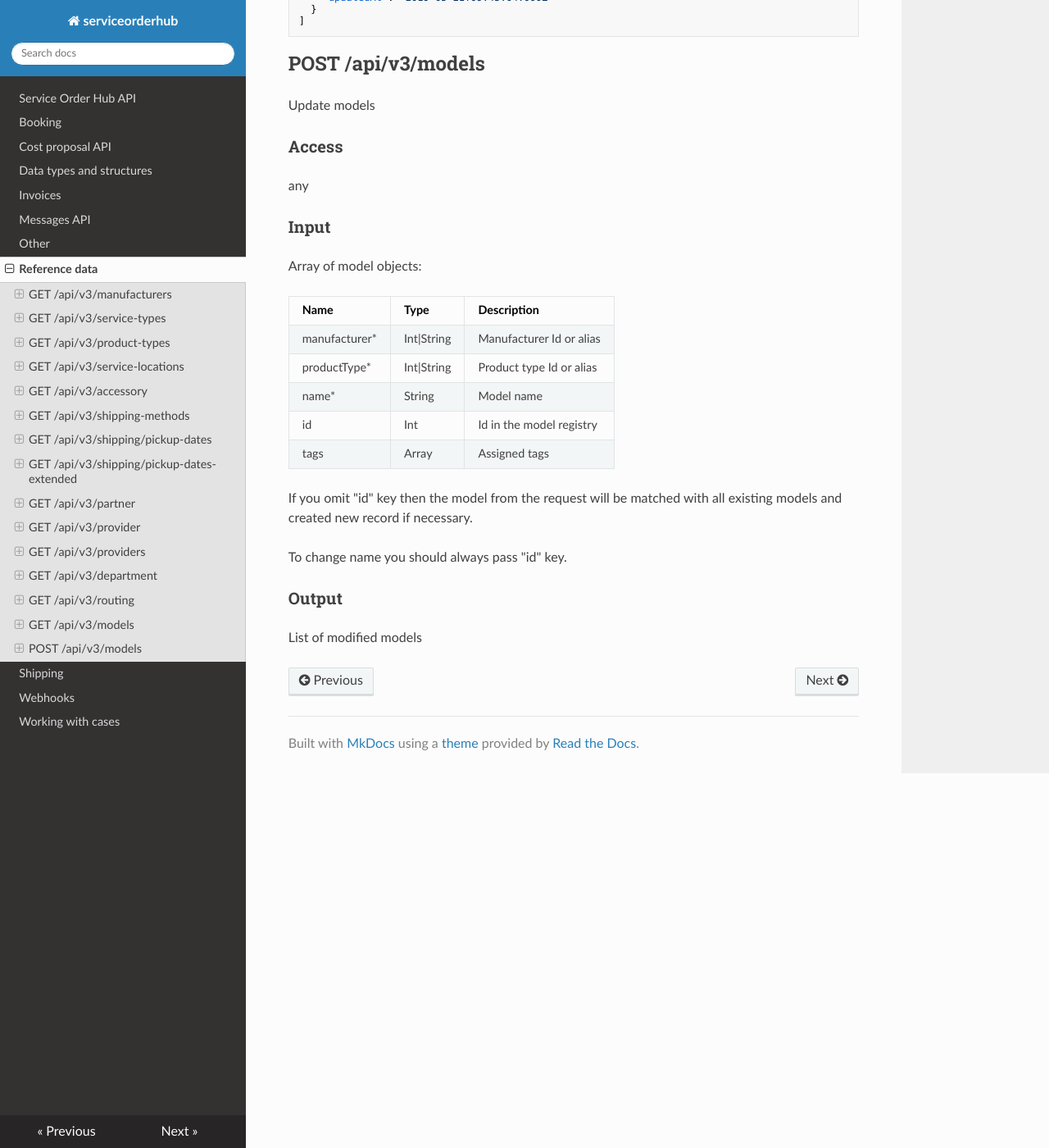
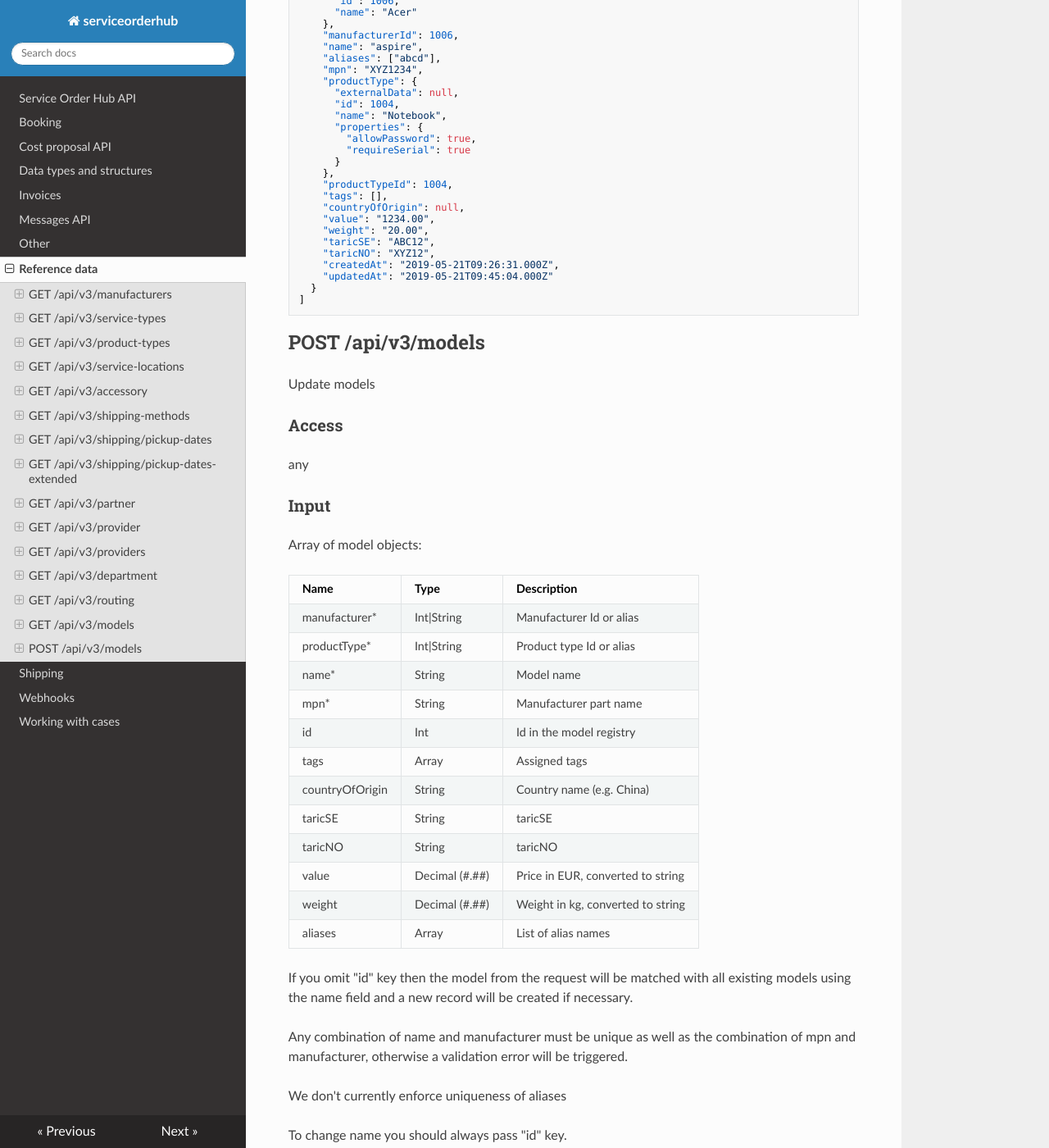
Before and after one commit to infocareworkshop/serviceorderhub-docs, an MkDocs documentation site: the page built from docs/Reference data.md, in a window 1280 px wide and 1400 px high, scrolled down 11918 px. Shown: the whole window at 82% size. Built offline with MkDocs 1.6.1, drawn with Linux system fonts in a browser that asks for light colours; nearby versions of some CDN libraries; some of the changed text lies outside the part shown.

Commit message:
Reworked models

```diff
--- a/docs/Reference data.md
+++ b/docs/Reference data.md
@@ -569,13 +569,22 @@
 |---------------------|---------------|-----------------------------------|
 | manufacturer        | Int\|String   | Manufacturer Id or alias          |
 | productType         | Int\|String   | Product type Id or alias          |
-| model\*             | String        | Model name                        |
+| model<sup>1</sup>             | String        | Model name              |
+| mpn<sup>2</sup>               | String        | Manufacturer part name  |
 | limit               | Int           | Number of results (10 by default) |
 
+<sup>1</sup> For non-strict search using name, mpn and aliases.
+
+<sup>2</sup> For strict search using mpn only.
+
+If no filters specified, we will return an empty list.
 
 ### Example
 
 `/api/v3/models?manufacturer=acer&model=aspire&limit=1`
+
+`/api/v3/models?mpn=XYZ1234`
+
 
 ### Output
 
@@ -591,6 +600,8 @@
     },
     "manufacturerId": 1006,
     "name": "aspire",
+    "aliases": ["abcd"],
+    "mpn": "XYZ1234",
     "productType": {
       "externalData": null,
       "id": 1004,
@@ -602,6 +613,12 @@
     },
     "productTypeId": 1004,
     "tags": [],
+    "countryOfOrigin": null,
+    "value": "1234.00",
+    "weight": "20.00",
+    "taricSE": "ABC12",
+    "taricNO": "XYZ12",
+    "createdAt": "2019-05-21T09:26:31.000Z",
     "updatedAt": "2019-05-21T09:45:04.000Z"
   }
 ]
@@ -624,11 +641,23 @@
 | manufacturer\*      | Int\|String   | Manufacturer Id or alias          |
 | productType\*       | Int\|String   | Product type Id or alias          |
 | name\*              | String        | Model name                        |
+| mpn\*               | String        | Manufacturer part name            |
 | id                  | Int           | Id in the model registry          |
 | tags                | Array<Int>    | Assigned tags                     |
+| countryOfOrigin     | String        | Country name (e.g. China)         |
+| taricSE        | String        | taricSE     |
+| taricNO        | String        | taricNO     |
+| value        | Decimal (#.##)        | Price in EUR, converted to string     |
+| weight        | Decimal (#.##)        | Weight in kg, converted to string     |
+| aliases                | Array<String>    | List of alias names                    |
 
-If you omit "id" key then the model from the request will be matched with all existing models
-and created new record if necessary.
+
+If you omit "id" key then the model from the request will be matched with all existing models using the name field
+and a new record will be created if necessary.
+
+Any combination of name and manufacturer must be unique as well as the combination of mpn and manufacturer, otherwise a validation error will be triggered.
+
+We don't currently enforce uniqueness of aliases
 
 To change name you should always pass "id" key.
 
```
